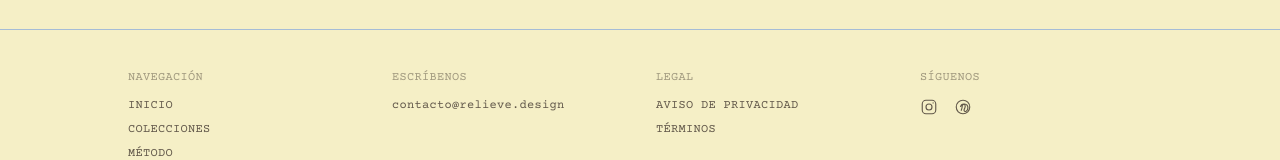
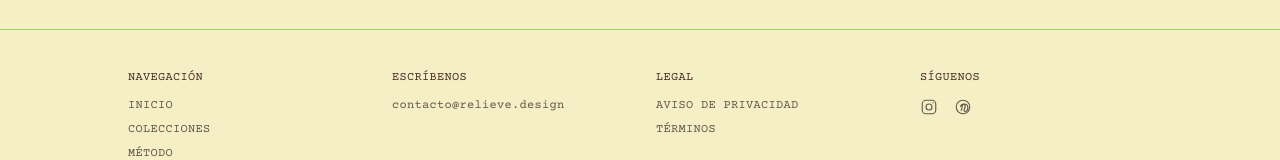
Before and after one commit to alexaarenash19-cmyk/relieve.design, a React (Vite) app: page / in a window 1280 px wide. Shown: the part 2407-2567 px from the top of the page. Built offline with nearby package versions, Linux system fonts and the light colour scheme; no server answers; a web font is replaced by a local one.

Commit message:
a11y: use graphite-muted token for footer headings (was /40 opacity, ~10.8:1 contrast now vs failing before)

```diff
--- a/src/components/Footer.jsx
+++ b/src/components/Footer.jsx
@@ -22,7 +22,7 @@ import { NAV_ITEMS } from '../lib/navItems.js';
 function FooterColumn({ heading, children }) {
   return (
     <div>
-      <p className="text-graphite/40 mb-3">{heading}</p>
+      <p className="text-[color:var(--color-graphite-muted)] mb-3">{heading}</p>
       {children}
     </div>
   );
```
